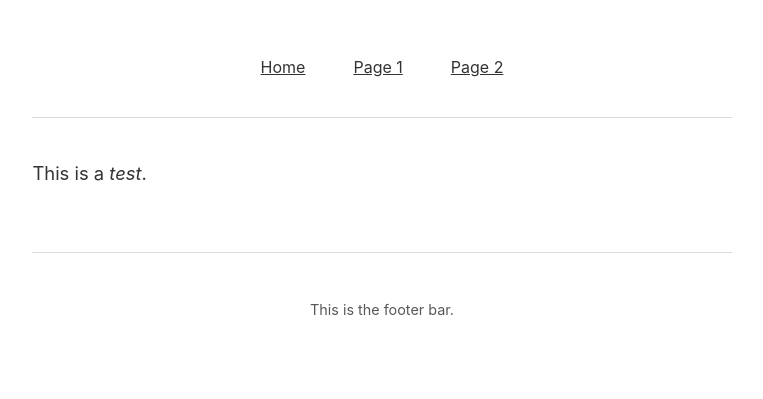
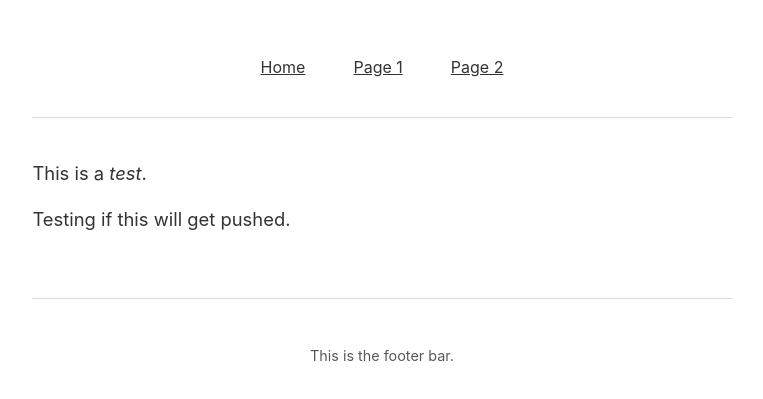
Before and after one commit to longspur/site, an Eleventy site: page src/about.md in a window 1280 px wide. Shown: the part 119-518 px from the top of the page, without its empty margins (258-1021 px from the left). Built offline with nearby package versions, Linux system fonts and the light colour scheme; Eleventy itself is replaced by a stand-in of ours; files that its build step writes are made by us from their sources.

Commit message:
Update about.md

```diff
--- a/src/about.md
+++ b/src/about.md
@@ -4,3 +4,5 @@ layout: layout/base.njk
 ---
 
 This is a *test*.
+
+Testing if this will get pushed.
```
